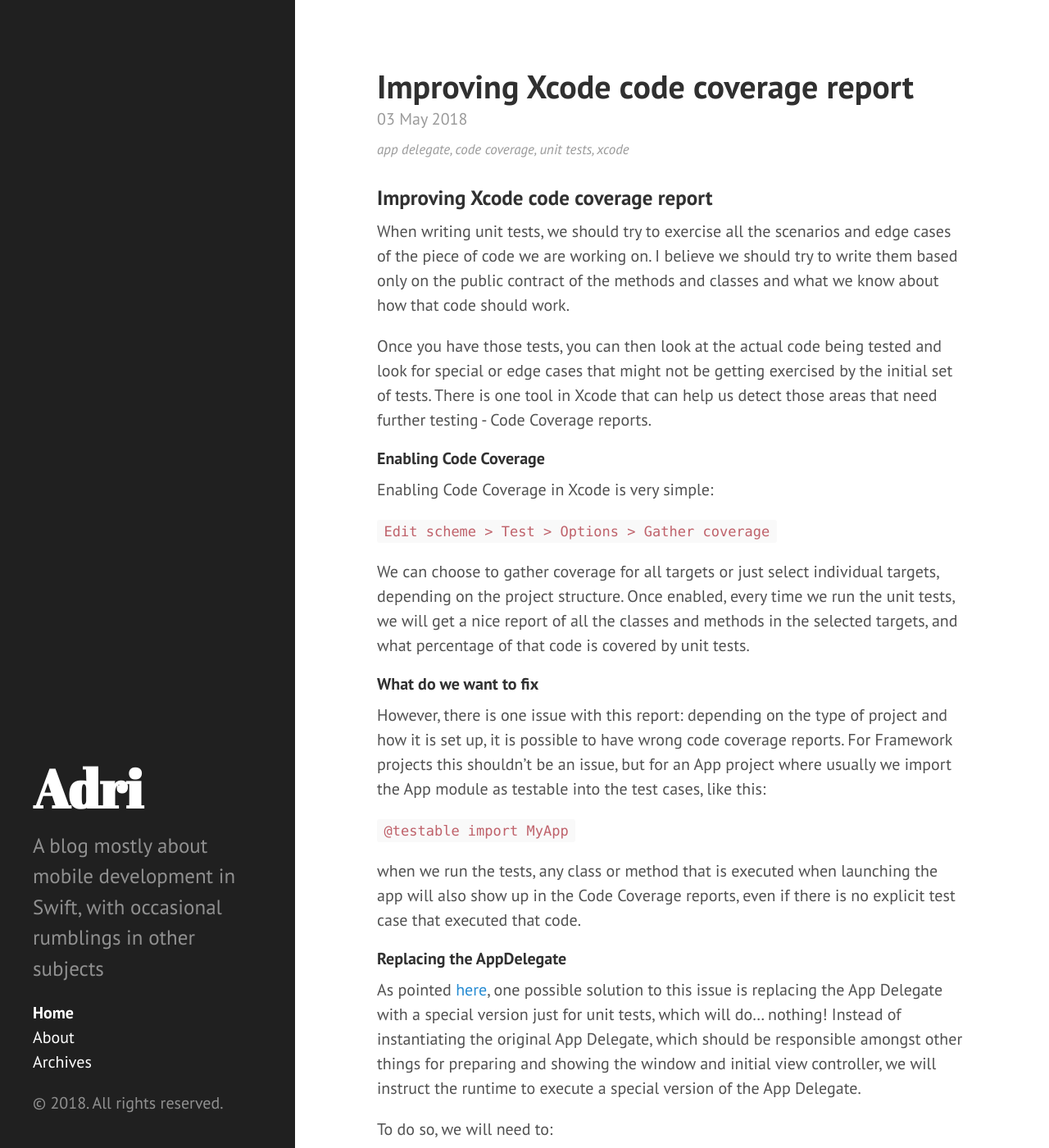
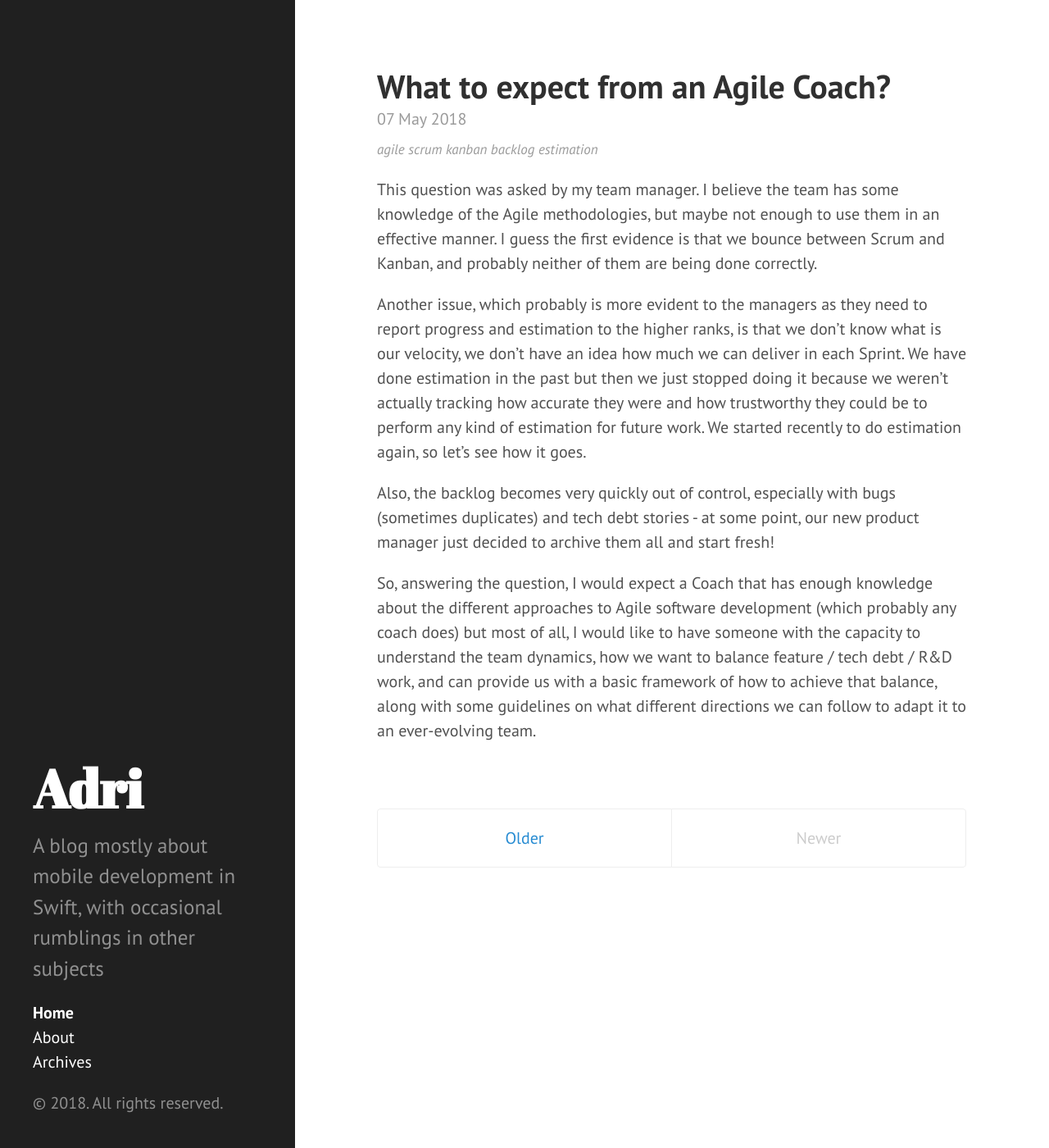
Before and after one commit to amg1976/amg1976.github.io, a Jekyll site: the page built from index.html, in a window 1280 px wide and 1400 px high. Shown: the whole window at 82% size. Built offline with Jekyll 4.4.1, drawn with Linux system fonts in a browser that asks for light colours; the list of posts is cut into pages by our own code; some of the changed text lies outside the part shown.

Commit message:
Added post on agile coaching

```diff
--- /dev/null
+++ b/_posts/2018-05-07-what-to-expect-from-an-agile-coach.md
@@ -0,0 +1,14 @@
+---
+layout: post
+title: What to expect from an Agile Coach?
+categories: blog
+tags: [agile scrum kanban backlog estimation]
+---
+
+This question was asked by my team manager. I believe the team has some knowledge of the Agile methodologies, but maybe not enough to use them in an effective manner. I guess the first evidence is that we bounce between Scrum and Kanban, and probably neither of them are being done correctly.
+
+Another issue, which probably is more evident to the managers as they need to report progress and estimation to the higher ranks, is that we don't know what is our velocity, we don't have an idea how much we can deliver in each Sprint. We have done estimation in the past but then we just stopped doing it because we weren't actually tracking how accurate they were and how trustworthy they could be to perform any kind of estimation for future work. We started recently to do estimation again, so let's see how it goes.
+
+Also, the backlog becomes very quickly out of control, especially with bugs (sometimes duplicates) and tech debt stories - at some point, our new product manager just decided to archive them all and start fresh!
+
+So, answering the question, I would expect a Coach that has enough knowledge about the different approaches to Agile software development (which probably any coach does) but most of all, I would like to have someone with the capacity to understand the team dynamics, how we want to balance feature / tech debt / R&D work, and can provide us with a basic framework of how to achieve that balance, along with some guidelines on what different directions we can follow to adapt it to an ever-evolving team.
```
Also changed, not shown: archives.md (+1 -0 lines).
